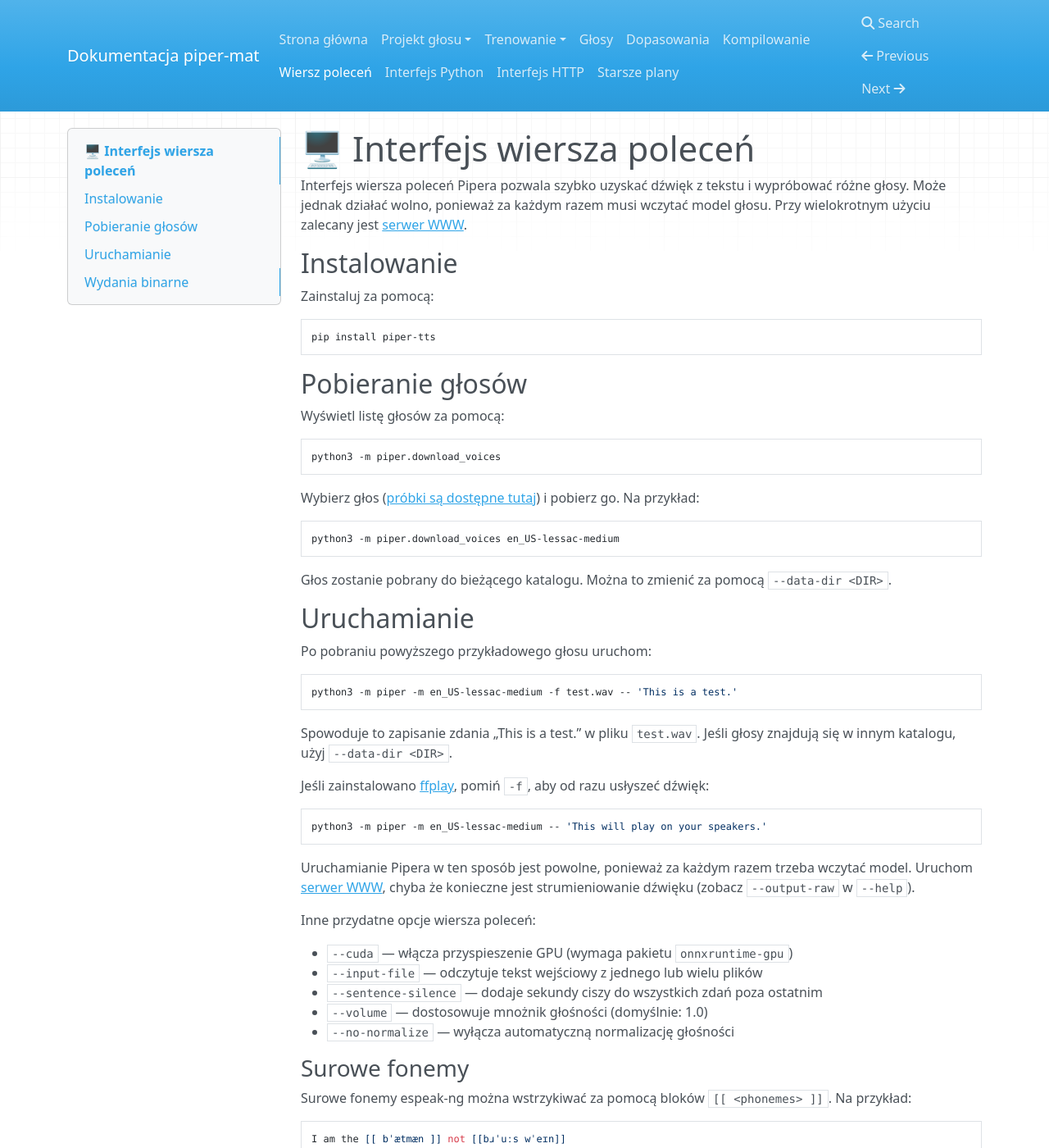
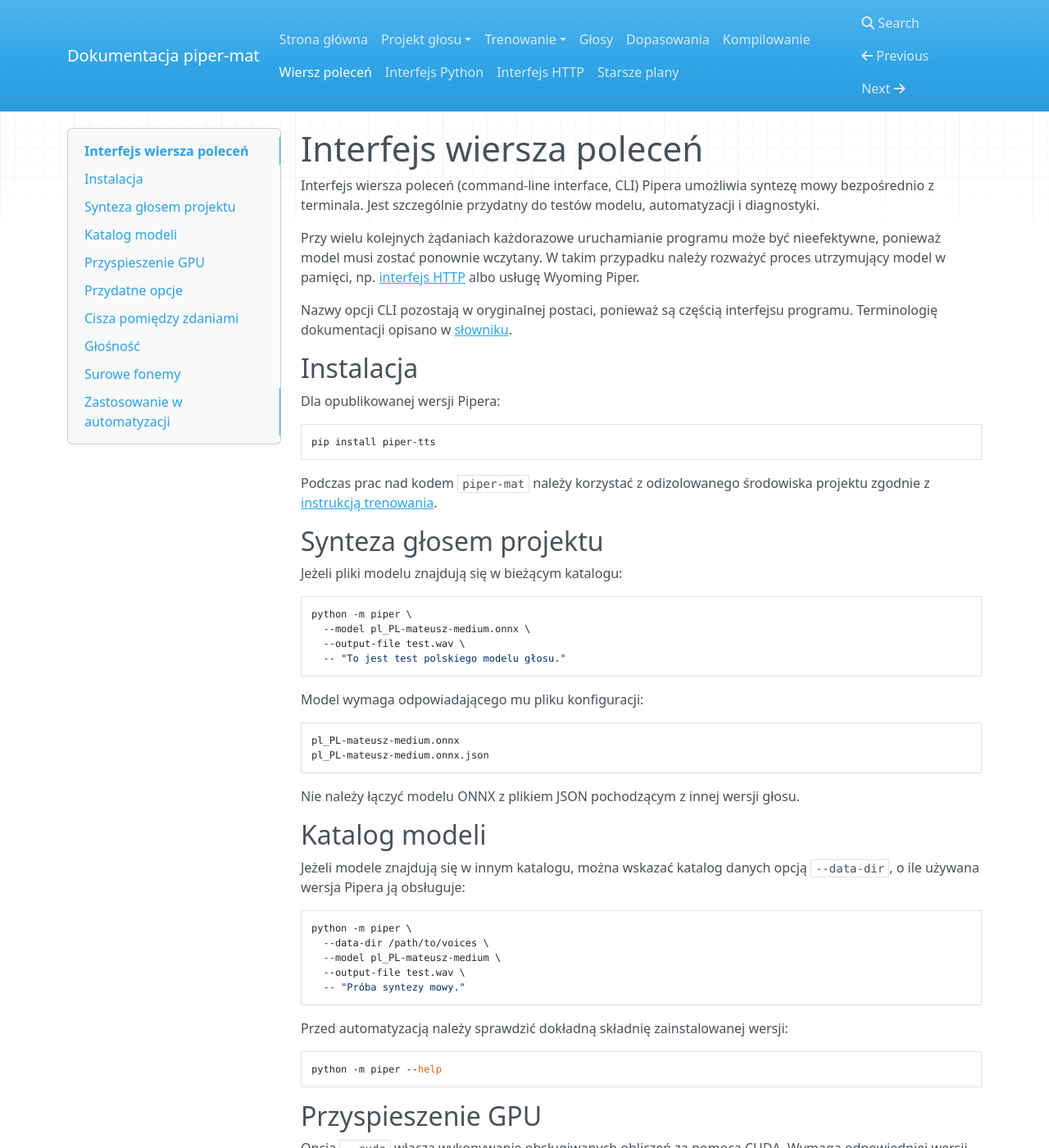
Before and after one commit to MatPomGit/piper-mat, an MkDocs documentation site: the page built from docs/CLI.md, in a window 1280 px wide and 1400 px high. Shown: the whole window at 82% size. Built offline with MkDocs 1.6.1, drawn with Linux system fonts in a browser that asks for light colours; nearby versions of some CDN libraries; some of the changed text lies outside the part shown.

Commit message:
docs: dostosuj CLI do polskiego głosu projektu

````diff
--- a/docs/CLI.md
+++ b/docs/CLI.md
@@ -1,85 +1,118 @@
-# 🖥️ Interfejs wiersza poleceń
+# Interfejs wiersza poleceń
 
-Interfejs wiersza poleceń Pipera pozwala szybko uzyskać dźwięk z tekstu i wypróbować różne głosy. Może jednak działać wolno, ponieważ za każdym razem musi wczytać model głosu. Przy wielokrotnym użyciu zalecany jest [serwer WWW](API_HTTP.md).
+Interfejs wiersza poleceń (command-line interface, CLI) Pipera umożliwia syntezę mowy bezpośrednio z terminala. Jest szczególnie przydatny do testów modelu, automatyzacji i diagnostyki.
 
-## Instalowanie
+Przy wielu kolejnych żądaniach każdorazowe uruchamianie programu może być nieefektywne, ponieważ model musi zostać ponownie wczytany. W takim przypadku należy rozważyć proces utrzymujący model w pamięci, np. [interfejs HTTP](API_HTTP.md) albo usługę Wyoming Piper.
 
-Zainstaluj za pomocą:
+Nazwy opcji CLI pozostają w oryginalnej postaci, ponieważ są częścią interfejsu programu. Terminologię dokumentacji opisano w [słowniku](TERMINOLOGIA.md).
 
-``` sh
+## Instalacja
+
+Dla opublikowanej wersji Pipera:
+
+```bash
 pip install piper-tts
 ```
 
-## Pobieranie głosów
+Podczas prac nad kodem `piper-mat` należy korzystać z odizolowanego środowiska projektu zgodnie z [instrukcją trenowania](TRAINING.md).
 
-Wyświetl listę głosów za pomocą:
+## Synteza głosem projektu
 
-``` sh
-python3 -m piper.download_voices
+Jeżeli pliki modelu znajdują się w bieżącym katalogu:
+
+```bash
+python -m piper \
+  --model pl_PL-mateusz-medium.onnx \
+  --output-file test.wav \
+  -- "To jest test polskiego modelu głosu."
 ```
 
-Wybierz głos ([próbki są dostępne tutaj][samples]) i pobierz go. Na przykład:
+Model wymaga odpowiadającego mu pliku konfiguracji:
 
-``` sh
-python3 -m piper.download_voices en_US-lessac-medium
+```text
+pl_PL-mateusz-medium.onnx
+pl_PL-mateusz-medium.onnx.json
 ```
 
-Głos zostanie pobrany do bieżącego katalogu. Można to zmienić za pomocą `--data-dir <DIR>`.
+Nie należy łączyć modelu ONNX z plikiem JSON pochodzącym z innej wersji głosu.
 
-## Uruchamianie
+## Katalog modeli
 
-Po pobraniu powyższego przykładowego głosu uruchom:
+Jeżeli modele znajdują się w innym katalogu, można wskazać katalog danych opcją `--data-dir`, o ile używana wersja Pipera ją obsługuje:
 
-``` sh
-python3 -m piper -m en_US-lessac-medium -f test.wav -- 'This is a test.'
+```bash
+python -m piper \
+  --data-dir /path/to/voices \
+  --model pl_PL-mateusz-medium \
+  --output-file test.wav \
+  -- "Próba syntezy mowy."
 ```
 
-Spowoduje to zapisanie zdania „This is a test.” w pliku `test.wav`.
-Jeśli głosy znajdują się w innym katalogu, użyj `--data-dir <DIR>`.
+Przed automatyzacją należy sprawdzić dokładną składnię zainstalowanej wersji:
 
-Jeśli zainstalowano [ffplay][], pomiń `-f`, aby od razu usłyszeć dźwięk:
-
-``` sh
-python3 -m piper -m en_US-lessac-medium -- 'This will play on your speakers.'
+```bash
+python -m piper --help
 ```
 
-Uruchamianie Pipera w ten sposób jest powolne, ponieważ za każdym razem trzeba wczytać model. Uruchom [serwer WWW](API_HTTP.md), chyba że konieczne jest strumieniowanie dźwięku (zobacz `--output-raw` w `--help`).
+## Przyspieszenie GPU
 
-Inne przydatne opcje wiersza poleceń:
+Opcja `--cuda` włącza wykonywanie obsługiwanych obliczeń za pomocą CUDA. Wymaga odpowiedniej wersji `onnxruntime-gpu` i zgodnego środowiska sterowników.
 
-* `--cuda` — włącza przyspieszenie GPU (wymaga pakietu `onnxruntime-gpu`)
-* `--input-file` — odczytuje tekst wejściowy z jednego lub wielu plików
-* `--sentence-silence` — dodaje sekundy ciszy do wszystkich zdań poza ostatnim
-* `--volume` — dostosowuje mnożnik głośności (domyślnie: 1.0)
-* `--no-normalize` — wyłącza automatyczną normalizację głośności
-
-### Surowe fonemy
-
-Surowe fonemy espeak-ng można wstrzykiwać za pomocą bloków `[[ <phonemes> ]]`. Na przykład:
-
-```
-I am the [[ bˈætmæn ]] not [[bɹˈuːs wˈe‍ɪn]]
+```bash
+python -m piper \
+  --cuda \
+  --model pl_PL-mateusz-medium.onnx \
+  --output-file test.wav \
+  -- "Test syntezy z wykorzystaniem GPU."
 ```
 
-Aby pobrać fonemy z espeak-ng, użyj:
+Przyspieszenie GPU nie zawsze zmniejsza całkowity czas pojedynczej krótkiej syntezy, ponieważ znaczenie mają również koszty inicjalizacji i przesyłania danych. Wydajność należy mierzyć, a nie zakładać.
 
-``` sh
-espeak-ng -v <VOICE> --ipa=3 -q <TEXT>
+## Przydatne opcje
+
+W zależności od wersji Pipera dostępne mogą być między innymi:
+
+- `--cuda`: użycie CUDA,
+- `--input-file`: odczyt tekstu z pliku,
+- `--sentence-silence`: dodatkowa cisza pomiędzy zdaniami,
+- `--volume`: mnożnik poziomu sygnału,
+- `--no-normalize`: wyłączenie normalizacji sygnału,
+- `--output-raw`: zapis surowych danych dźwiękowych.
+
+Aktualnym źródłem prawdy dla konkretnej instalacji pozostaje wynik `--help`.
+
+## Cisza pomiędzy zdaniami
+
+Parametr `--sentence-silence` określa czas ciszy dodawanej pomiędzy kolejnymi zdaniami. Przykładowo wartość `0.2` oznacza około 200 ms dodatkowej przerwy.
+
+Zbyt mała wartość może powodować nienaturalne łączenie zdań. Zbyt duża sprawia, że wypowiedź brzmi fragmentarycznie. Parametr należy dobierać do zastosowania, a nie traktować jako sposób naprawiania błędnej prozodii modelu.
+
+## Głośność
+
+`--volume` jest mnożnikiem amplitudy. Wartość `1.0` oznacza brak zamierzonej zmiany poziomu, `0.5` zmniejsza amplitudę, a wartości większe od `1.0` ją zwiększają.
+
+Zwiększanie tego parametru może prowadzić do przesterowania (clipping), dlatego wynik należy kontrolować również na poziomie sygnału, a nie tylko odsłuchowo.
+
+## Surowe fonemy
+
+Piper może umożliwiać przekazywanie fonemów eSpeak NG bezpośrednio w tekście. Jest to funkcja diagnostyczna i zaawansowana. Nie należy jej używać do ręcznego poprawiania całego korpusu zamiast naprawienia źródłowego procesu fonemizacji.
+
+Fonemy dla tekstu można sprawdzić narzędziem eSpeak NG, np. dla języka polskiego:
+
+```bash
+espeak-ng -v pl --ipa=3 -q "przykład"
 ```
 
-Na przykład:
+Takie testy są przydatne przy diagnozowaniu pojedynczych błędów wymowy.
 
-``` sh
-espeak-ng -v en-us --ipa=3 -q batman
-bˈætmæn
-```
+## Zastosowanie w automatyzacji
 
-## Wydania binarne
+CLI jest odpowiednie przede wszystkim do:
 
-* [amd64](https://github.com/rhasspy/piper/releases/download/v1.2.0/piper_amd64.tar.gz) (64-bitowy komputer z systemem Linux)
-* [arm64](https://github.com/rhasspy/piper/releases/download/v1.2.0/piper_arm64.tar.gz) (64-bitowy Raspberry Pi 4)
-* [armv7](https://github.com/rhasspy/piper/releases/download/v1.2.0/piper_armv7.tar.gz) (32-bitowy Raspberry Pi 3/4)
+- podstawowych testów poprawności,
+- skryptów przetwarzania wsadowego,
+- diagnostyki konkretnego modelu,
+- testowania parametrów syntezy,
+- przygotowywania danych do oceny jakości.
 
-<!-- Odnośniki -->
-[samples]: https://rhasspy.github.io/piper-samples/
-[ffplay]: https://ffmpeg.org/ffplay.html
+Dla aplikacji czasu rzeczywistego należy unikać architektury uruchamiającej nowy proces i wczytującej model dla każdego krótkiego fragmentu tekstu. Model powinien pozostawać w pamięci pomiędzy żądaniami.
````
